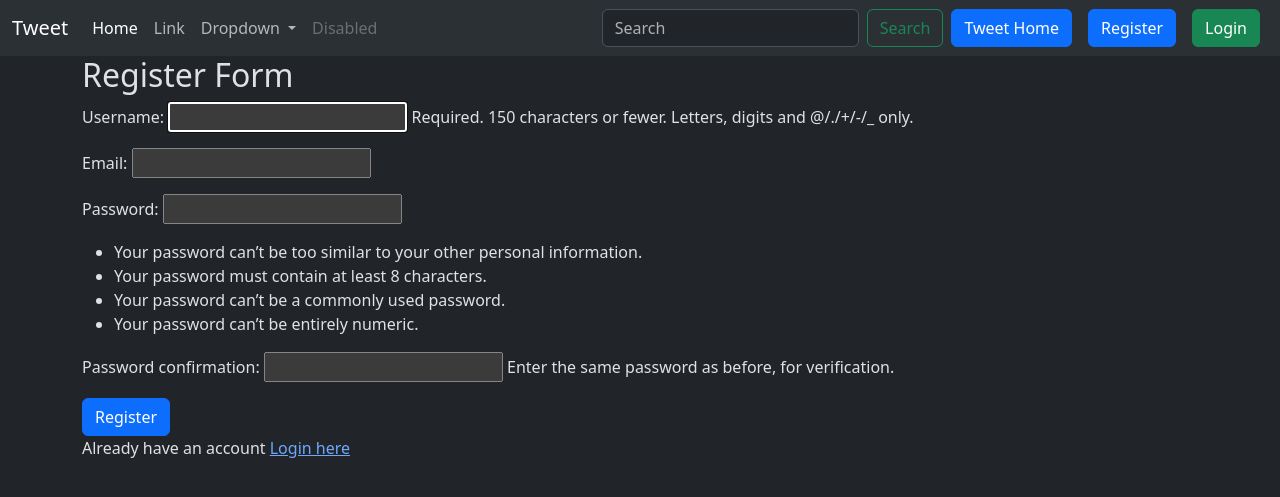
After one commit to self-kalem3767/django-fullstack-app, a Django app: page /tweet/register/ in a window 1280 px wide. The commit adds this page. Shown: the top 497 px of the page. Run offline with Django 5.2, Linux system fonts and the light colour scheme.

Commit message:
Django full stack project has been completed success.

```diff
--- a/fullstack/fullstack/settings.py
+++ b/fullstack/fullstack/settings.py
@@ -127,3 +127,6 @@ MEDIA_ROOT = os.path.join(BASE_DIR, 'media')
 
 STATIC_URL = '/static/'
 STATICFILES_DIRS = [os.path.join(BASE_DIR, 'static')]
+LOGIN_URL = '/accounts/login/'
+LOGIN_REDIRECT_URL = '/tweet/'
+LOGOUT_REDIRECT_URL = '/tweet/'
--- a/fullstack/fullstack/urls.py
+++ b/fullstack/fullstack/urls.py
@@ -18,9 +18,12 @@ from django.contrib import admin
 from django.urls import path, include
 from django.conf import settings
 from django.conf.urls.static import static
+from django.contrib.auth.urls import views as auth_views
+
 
 
 urlpatterns = [
     path('admin/', admin.site.urls),
     path('tweet/', include('tweet.urls')),
+    path('accounts/', include('django.contrib.auth.urls')),
 ] + static(settings.MEDIA_URL, document_root=settings.MEDIA_ROOT)
--- a/fullstack/templates/layout.html
+++ b/fullstack/templates/layout.html
@@ -42,6 +42,16 @@
         <input class="form-control me-2" type="search" placeholder="Search" aria-label="Search"/>
         <button class="btn btn-outline-success" type="submit">Search</button>
       </form>
+      <a href="{% url "tweet_list" %}" class="btn btn-primary mx-2">Tweet Home</a>
+      {% if user.is_authenticated %}
+      <form method="post" action="{% url 'logout' %}">
+        {% csrf_token %}
+        <button class="btn btn-danger" type="submit" >Logout</button>
+      </form>
+      {% else %}
+      <a href="{% url "register" %}" class="btn btn-primary mx-2">Register</a>
+      <a href="{% url "login" %}" class="btn btn-success mx-2">Login</a>
+      {% endif %}
     </div>
   </div>
 </nav>
--- /dev/null
+++ b/fullstack/templates/registration/logged_out.html
@@ -0,0 +1,6 @@
+{% extends "layout.html" %}
+{% block content %}
+<h2>Logged out</h2>
+
+<p>Already have been logged out <a href="{% url "login" %}">Login here</a> </p>
+{% endblock %}
--- /dev/null
+++ b/fullstack/templates/registration/register.html
@@ -0,0 +1,11 @@
+{% extends "layout.html" %}
+
+{% block content %}
+<h2>Register Form</h2>
+<form method="post">
+    {% csrf_token %}
+    {{ form.as_p }}
+    <button class="btn btn-primary">Register</button>
+</form>
+<p>Already have an account <a href="{% url "login" %}">Login here</a> </p>
+{% endblock %}
--- a/fullstack/tweet/forms.py
+++ b/fullstack/tweet/forms.py
@@ -1,7 +1,16 @@
 from django import forms
 from .models import Tweet
+from django.contrib.auth.forms import UserCreationForm
+from django.contrib.auth.models import User
 
 class TweetForm(forms.ModelForm):
     class Meta:
         model = Tweet
-        fields = ['text', 'photo',]
+        fields = ['text', 'photo']
+
+
+class UserRegistrationForm(UserCreationForm):
+    email = forms.EmailField()
+    class Meta:
+        model = User
+        fields = ('username', 'email', 'password1', 'password2')
--- a/fullstack/tweet/urls.py
+++ b/fullstack/tweet/urls.py
@@ -9,4 +9,5 @@ urlpatterns = [
     path('create/', views.tweet_create, name='tweet_create'),
     path('<int:tweet_id>/edit/', views.tweet_edit, name='tweet_edit'),
     path('<int:tweet_id>/delete/', views.delete_tweet, name='delete_tweet'),
+    path('register/', views.register, name='register'),
 ]
--- a/fullstack/tweet/views.py
+++ b/fullstack/tweet/views.py
@@ -1,9 +1,11 @@
 from django.shortcuts import render
 from .models import Tweet
-from .forms import TweetForm
+from .forms import TweetForm, UserRegistrationForm
+from django.contrib.auth.decorators import login_required
 from django.shortcuts import get_object_or_404, redirect
+from django.contrib.auth import login
 
-# Full stack django project tutorials watched 1 hour 25 mint
+# Full stack django project tutorials watched 1 hour 32 mint
 
 # Create your views here.
 def index(request):
@@ -13,6 +15,7 @@ def tweet_list(request):
     tweets = Tweet.objects.all().order_by('-created_at')
     return render(request, 'tweet_list.html', {'tweets': tweets})
 
+@login_required
 def tweet_create(request):
     if request.method == "POST":
         form = TweetForm(request.POST, request.FILES)
@@ -26,6 +29,7 @@ def tweet_create(request):
         form = TweetForm()
     return render(request, 'tweet_form.html', {'form': form})
 
+@login_required
 def tweet_edit(request, tweet_id):
     tweet = get_object_or_404(Tweet, pk=tweet_id, user = request.user)
     if request.method == "POST":
@@ -39,9 +43,24 @@ def tweet_edit(request, tweet_id):
         form = TweetForm(instance=tweet)
     return render(request, 'tweet_form.html', {'form': form})
 
+@login_required
 def delete_tweet(request, tweet_id):
     tweet = get_object_or_404(Tweet, pk=tweet_id, user=request.user)
     if request.method == "POST":
         tweet.delete()
         return redirect('tweet_list')
     return render(request, 'tweet_confirm_delete.html', {'tweet': tweet})
+
+def register(request):
+    if  request.method == "POST":
+        form = UserRegistrationForm(request.POST)
+        if form.is_valid():
+            user = form.save(commit=False)
+            user.set_password(form.cleaned_data['password1'])
+            user.save()
+            login(request, user)
+            return redirect('tweet_list')
+
+    else:
+        form = UserRegistrationForm()
+    return render(request, 'registration/register.html', {'form': form})
```
Also changed, not shown: fullstack/templates/registration/login.html (added, +11 -0 lines), fullstack/tweet/templates/tweet_list.html (+5 -2 lines), fullstack/media/photos/tweet-3_DrzUEgI.jpg (added).
